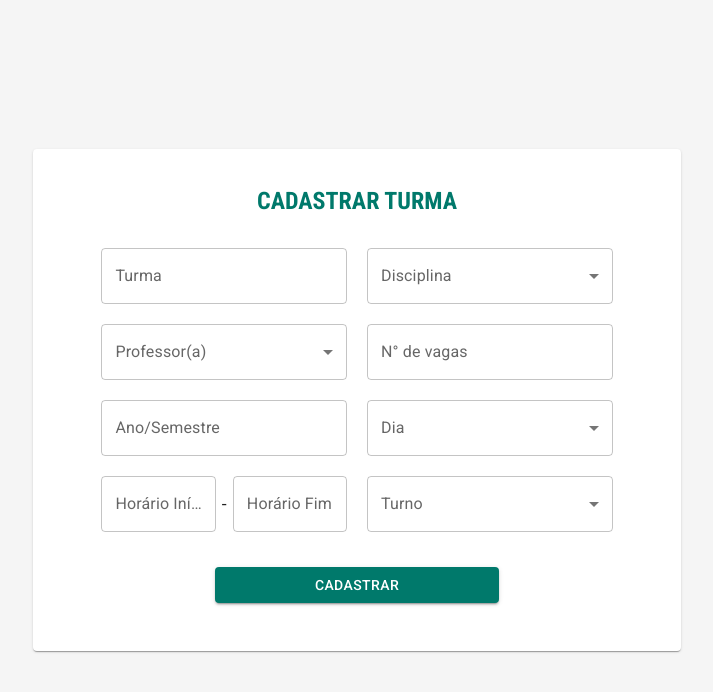
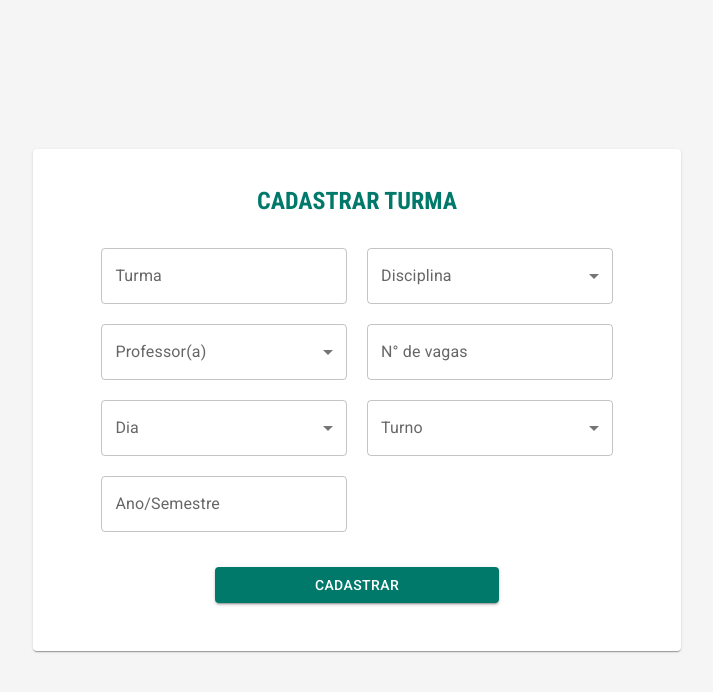
Before and after one commit to Desafio-Front-end/desafio-front-end, a React (Vite) app: page /cadastro-turma in a window 1280 px wide. Shown: the top 692 px of the page, without its empty margins (283-996 px from the left). Built offline with nearby package versions, Linux system fonts and the light colour scheme.

Commit message:
Exclusão da coluna horário

```diff
--- a/src/pages/cadastro-turma/cadastro-turma.jsx
+++ b/src/pages/cadastro-turma/cadastro-turma.jsx
@@ -107,18 +107,21 @@ export const CadastroTurma = () => {
                 </TextField>
 
                 <TextField
+                  className='card-cadastro-turma-input-selector'
+                  label="Dia"
+                  select>
+                  {opcoesDiaDaSemana.map((option) => (
+                    <MenuItem key={option.value} value={option.value}>
+                      {option.label}
+                    </MenuItem>
+                  ))}
+                </TextField>
+
+                <TextField
                   className='card-cadastro-turma-input'
                   label="Ano/Semestre"
                   placeholder="0000/0"
                 />
-
-                <div className='card-cadastro-horario'>
-                  <TimeField label="Horário Início" ampm={false}
-                  />
-                  -
-                  <TimeField label="Horário Fim" ampm={false}
-                  />
-                </div>
 
               </div>
               <div className='colunas-coluna'>
@@ -136,16 +139,7 @@ export const CadastroTurma = () => {
                   className='card-cadastro-turma-input'
                   label="N° de vagas"
                 />
-                <TextField
-                  className='card-cadastro-turma-input-selector'
-                  label="Dia"
-                  select>
-                  {opcoesDiaDaSemana.map((option) => (
-                    <MenuItem key={option.value} value={option.value}>
-                      {option.label}
-                    </MenuItem>
-                  ))}
-                </TextField>
+
                 <TextField
                   className='card-cadastro-turma-input-selector'
                   label="Turno"
@@ -156,6 +150,7 @@ export const CadastroTurma = () => {
                     </MenuItem>
                   ))}
                 </TextField>
+
               </div>
             </div>
 
--- a/src/pages/disciplinas-vinculadas/disciplinas-vinculadas.jsx
+++ b/src/pages/disciplinas-vinculadas/disciplinas-vinculadas.jsx
@@ -4,13 +4,13 @@ import './disciplinas-vinculadas.css';
 export const DisciplinasVinculadas = () => {
     const disciplinasVinculadas = Array(7).fill({});
 
-  return(
+    return (
         <div className='container-disciplinas-vinculadas'>
             <div className='titulo-disciplinas-vinculadas'>
                 <h1>DISCIPLINAS VINCULADAS</h1>
             </div>
 
-        <Card sx={{maxWidth: 1000, padding: '5px' }} >
+            <Card sx={{ maxWidth: 1000, padding: '5px' }} >
                 <CardContent>
                     <TableContainer>
                         <Table stickyHeader aria-label="sticky table">
@@ -21,15 +21,13 @@ export const DisciplinasVinculadas = () => {
                                     <TableCell align="center">Professor</TableCell>
                                     <TableCell align="center">Ano/Semestre</TableCell>
                                     <TableCell align="center">Dia/Turno</TableCell>
-                                <TableCell align="center">Horário</TableCell>
                                     <TableCell align="center">Status</TableCell>
                                 </TableRow>
                             </TableHead>
 
                             <TableBody>
-                            {disciplinasVinculadas.map ((_,index) => (
+                                {disciplinasVinculadas.map((_, index) => (
                                     <TableRow key={index}>
-                                    <TableCell></TableCell>
                                         <TableCell></TableCell>
                                         <TableCell></TableCell>
                                         <TableCell></TableCell>
--- a/src/pages/disciplinas/disciplinas.jsx
+++ b/src/pages/disciplinas/disciplinas.jsx
@@ -5,13 +5,13 @@ import './disciplinas.css';
 export const Disciplinas = () => {
     const disciplinas = Array(7).fill({});
 
-  return(
+    return (
         <div className='container-disciplinas'>
             <div className='titulo-disciplinas'>
                 <h1>DISCIPLINAS</h1>
             </div>
 
-        <Card sx={{maxWidth: 1000, padding: '5px' }} >
+            <Card sx={{ maxWidth: 1000, padding: '5px' }} >
                 <CardContent>
                     <TableContainer>
                         <Table stickyHeader aria-label="sticky table">
@@ -22,15 +22,13 @@ export const Disciplinas = () => {
                                     <TableCell align="center">Professor</TableCell>
                                     <TableCell align="center">Ano/Semestre</TableCell>
                                     <TableCell align="center">Dia/Turno</TableCell>
-                                <TableCell align="center">Horário</TableCell>
                                     <TableCell align="center">Status</TableCell>
                                 </TableRow>
                             </TableHead>
 
                             <TableBody>
-                            {disciplinas.map ((_,index) => (
+                                {disciplinas.map((_, index) => (
                                     <TableRow key={index}>
-                                    <TableCell></TableCell>
                                         <TableCell></TableCell>
                                         <TableCell></TableCell>
                                         <TableCell></TableCell>
--- a/src/pages/editar-turma/editar-turma.jsx
+++ b/src/pages/editar-turma/editar-turma.jsx
@@ -107,18 +107,23 @@ export const EditarTurma = () => {
                 </TextField>
 
                 <TextField
+                  className='card-editar-turma-input-selector'
+                  label="Dia"
+                  select>
+                  {opcoesDiaDaSemana.map((option) => (
+                    <MenuItem key={option.value} value={option.value}>
+                      {option.label}
+                    </MenuItem>
+                  ))}
+                </TextField>
+
+                <TextField
                   className='card-editar-turma-input'
                   label="Ano/Semestre"
                   placeholder="0000/0"
                 />
 
-                <div className='card-editar-horario'>
-                  <TimeField label="Horário Início" ampm={false}
-                  />
-                  -
-                  <TimeField label="Horário Fim" ampm={false}
-                  />
-                </div>
+
 
               </div>
               <div className='colunas-coluna'>
@@ -136,16 +141,7 @@ export const EditarTurma = () => {
                   className='card-editar-turma-input'
                   label="N° de vagas"
                 />
-                <TextField
-                  className='card-editar-turma-input-selector'
-                  label="Dia"
-                  select>
-                  {opcoesDiaDaSemana.map((option) => (
-                    <MenuItem key={option.value} value={option.value}>
-                      {option.label}
-                    </MenuItem>
-                  ))}
-                </TextField>
+
                 <TextField
                   className='card-editar-turma-input-selector'
                   label="Turno"
--- a/src/pages/matricula/matricula.jsx
+++ b/src/pages/matricula/matricula.jsx
@@ -63,7 +63,6 @@ export const Matricula = () => {
                                 <TableCell align="center">SEMESTRE</TableCell>
                                 <TableCell align="center">DIA</TableCell>
                                 <TableCell align="center">TURNO</TableCell>
-                                <TableCell align="center">HORÁRIO</TableCell>
                                 <TableCell align="center"><Checkbox onChange={toggleAllLinhas} /></TableCell>
                             </TableRow>
                         </TableHead>
@@ -83,7 +82,6 @@ export const Matricula = () => {
                                     <TableCell align="center">{row.semestre}</TableCell>
                                     <TableCell align="center">{row.dia}</TableCell>
                                     <TableCell align="center">{row.turno}</TableCell>
-                                    <TableCell align="center">{row.horario}</TableCell>
                                     <TableCell align="center"><Checkbox checked={linhasSelecionadas.includes(row.id)}
                                         onChange={(event) => toggleLinha(event, row.id)} /></TableCell>
                                 </TableRow>
--- a/src/pages/turmas-cadastradas/turmas-cadastradas.jsx
+++ b/src/pages/turmas-cadastradas/turmas-cadastradas.jsx
@@ -5,14 +5,14 @@ import './turmas-cadastradas.css';
 export const TurmasCadastradas = () => {
     const turmas = Array(8).fill({});
 
-  return(
+    return (
         <div className='container-turmas-cadastradas'>
             <div className='titulo'>
                 <h1>TURMAS CADASTRADAS</h1>
                 <Button variant="contained" className='button-cadastro'>CADASTRAR</Button>
             </div>
 
-        <Card sx={{maxWidth: 1000, padding: '35px' }} >
+            <Card sx={{ maxWidth: 1000, padding: '35px' }} >
                 <CardContent className='card-cadastro'>
                     <TableContainer>
                         <Table>
@@ -24,13 +24,12 @@ export const TurmasCadastradas = () => {
                                     <TableCell>N° de vagas</TableCell>
                                     <TableCell>Ano/Semestre</TableCell>
                                     <TableCell>Dia/Turno</TableCell>
-                                <TableCell>Horário</TableCell>
                                     <TableCell></TableCell>
                                 </TableRow>
                             </TableHead>
 
                             <TableBody>
-                            {turmas.map ((_,index) => (
+                                {turmas.map((_, index) => (
                                     <TableRow key={index}>
                                         <TableCell></TableCell>
                                         <TableCell></TableCell>
```
Lines whose indentation alone changed are shown as unchanged.
